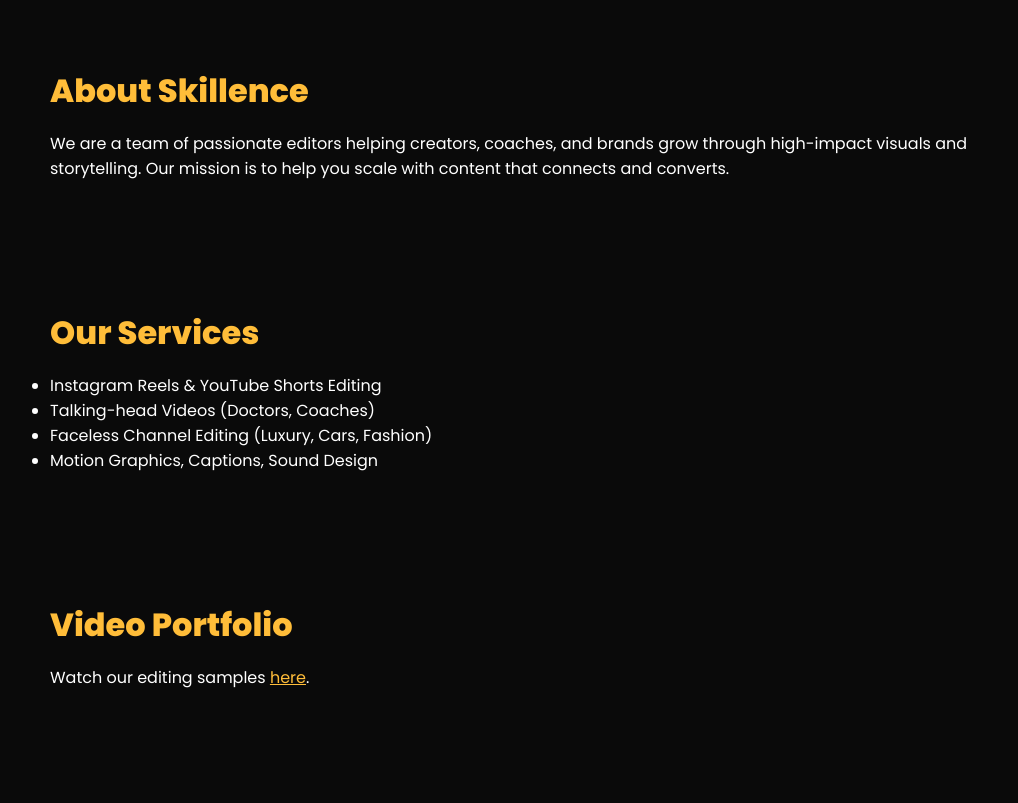
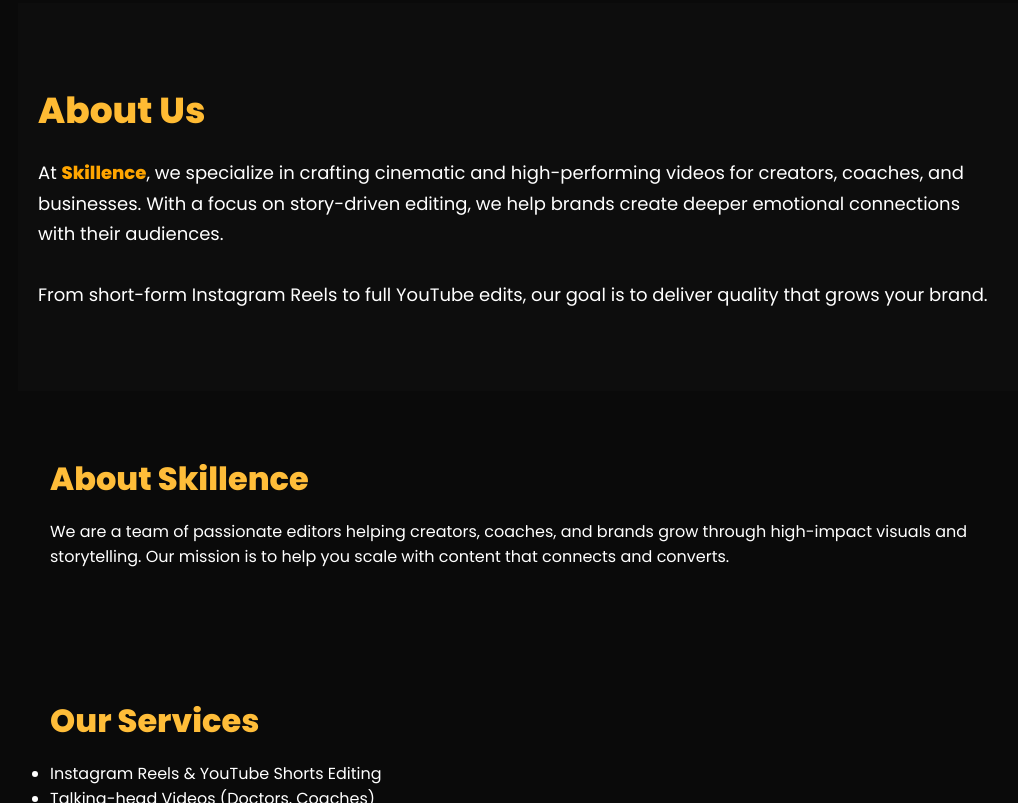
Before and after one commit to shubhamportfolio08/Skillence.in, a plain HTML site: page index.html in a window 1280 px wide. Shown: the part 909-1712 px from the top of the page, without its empty margins (122-1140 px from the left). Drawn offline with Linux system fonts and the light colour scheme.

Commit message:
Add files via upload
Signed-off-by: shubhamportfolio08 <officialshubham0883@gmail.com>

```diff
--- a/index.html
+++ b/index.html
@@ -97,7 +97,21 @@
     <h2>We Edit. You Grow.</h2>
     <p>Boost your brand presence with high-quality, cinematic editing services that leave a lasting impression.</p>
     <button class="btn-primary">Get in Touch</button>
-  </section>
+  </section><section id="about" style="padding: 80px 20px; background-color: #0d0d0d; color: white;">
+  <div style="max-width: 1000px; margin: auto;">
+    <h2 style="font-size: 36px; font-weight: bold; margin-bottom: 20px; color: #ffbb33;">
+      About Us
+    </h2>
+    <p style="font-size: 18px; line-height: 1.7;">
+      At <span style="font-weight: bold; color: #ffa500;">Skillence</span>, we specialize in crafting cinematic and high-performing videos
+      for creators, coaches, and businesses. With a focus on story-driven editing,
+      we help brands create deeper emotional connections with their audiences.
+      <br /><br />
+      From short-form Instagram Reels to full YouTube edits, our goal is to deliver quality that grows your brand.
+    </p>
+  </div>
+</section>
+
 
   <section id="about">
     <h3 class="section-title">About Skillence</h3>
```
